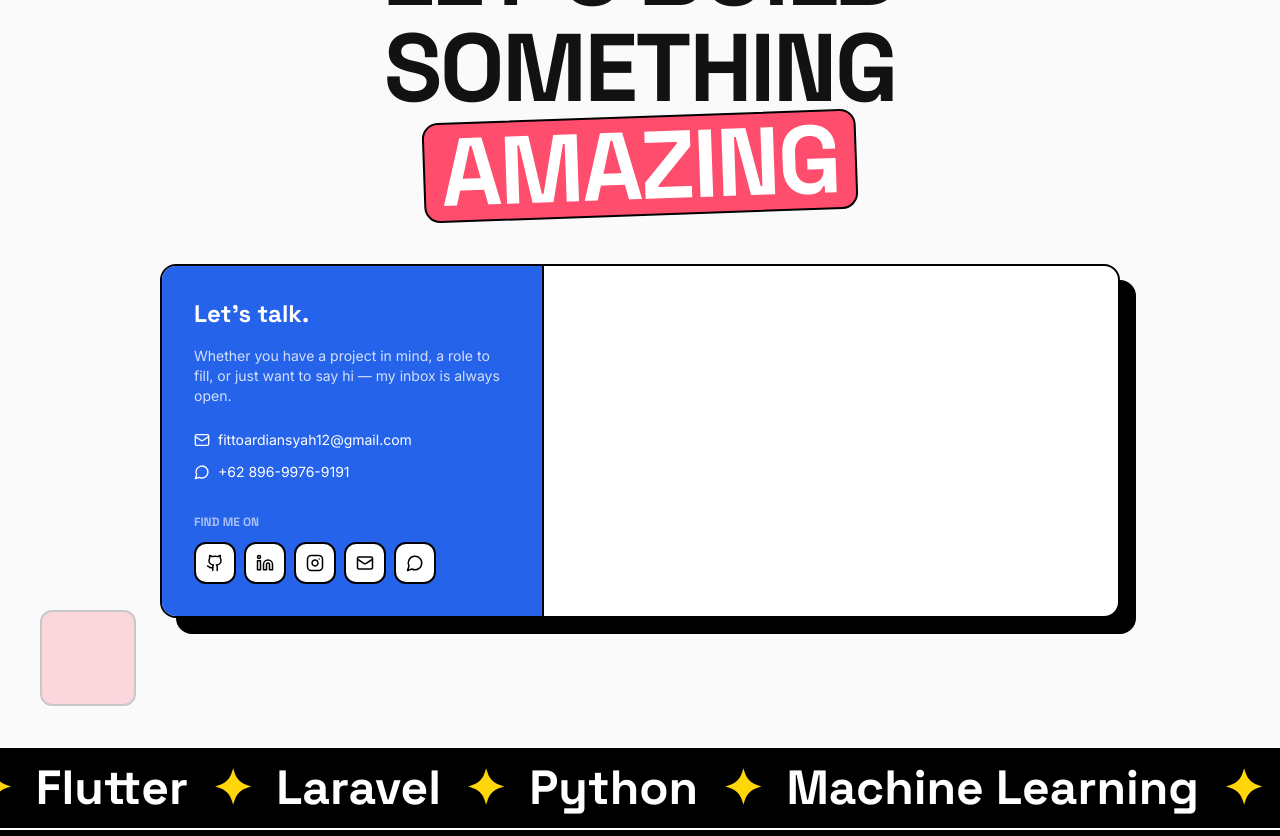
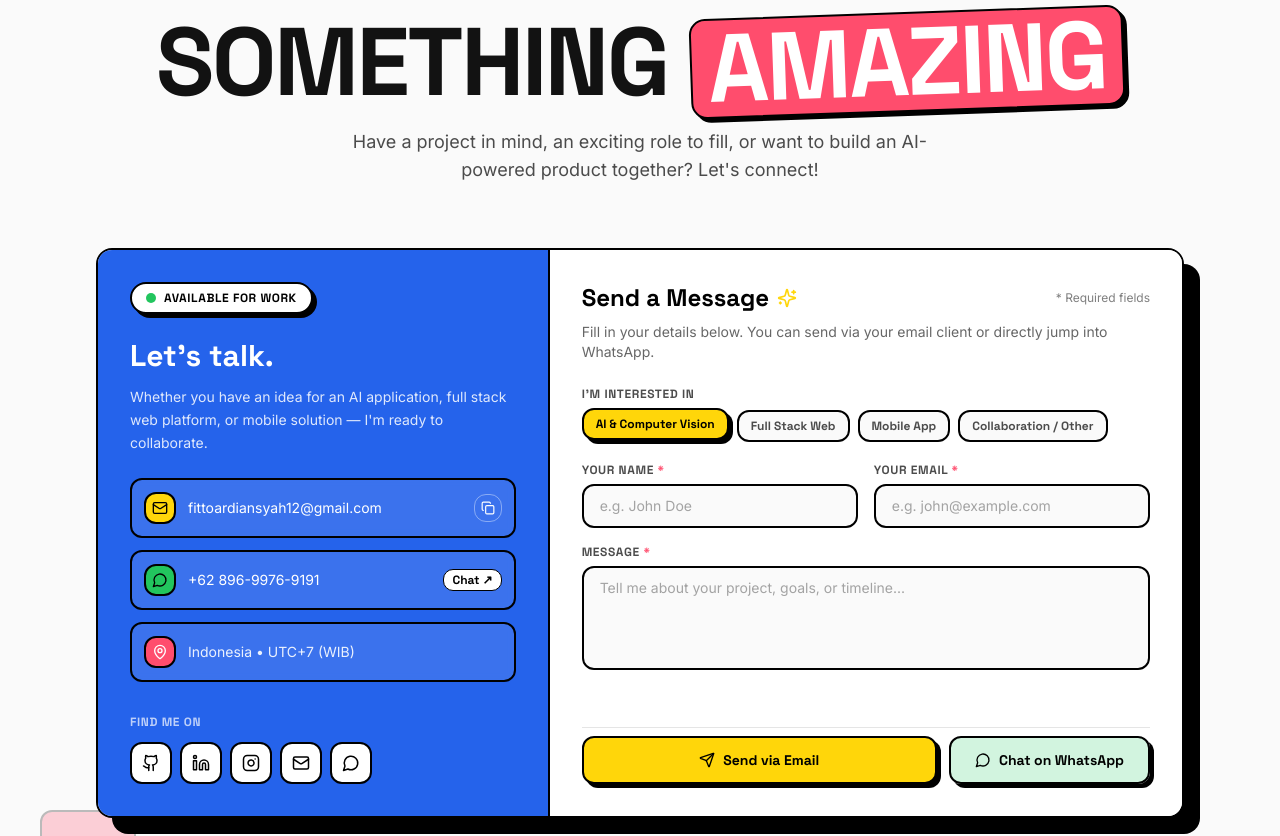
Before and after one commit to fittoardi/porto_gua, a Next.js app: page /contact in a window 1280 px wide. Shown: the part 280-1116 px from the top of the page. Built offline with nearby package versions, Linux system fonts and the light colour scheme.

Commit message:
feat: add 404 page and contact section component

```diff
--- /dev/null
+++ b/app/not-found.tsx
@@ -0,0 +1,20 @@
+import Link from 'next/link';
+
+export default function NotFound() {
+  return (
+    <div className="min-h-screen flex flex-col items-center justify-center bg-brand-bg px-4 text-center">
+      <div className="border-2 border-black bg-brand-yellow px-8 py-4 rounded-3xl shadow-brutal mb-6">
+        <span className="font-heading text-6xl md:text-8xl font-bold text-black">
+          404
+        </span>
+      </div>
+      <h1 className="heading-md mb-4">Page Not Found</h1>
+      <p className="body-base max-w-md mb-8 text-black/70">
+        Oops! The page you are looking for doesn&apos;t exist or has been moved.
+      </p>
+      <Link href="/" className="brutal-btn-primary">
+        Back to Home
+      </Link>
+    </div>
+  );
+}
--- a/components/portfolio/contact-section.tsx
+++ b/components/portfolio/contact-section.tsx
@@ -2,33 +2,97 @@
 
 import { useState } from 'react';
 import { motion } from 'framer-motion';
-import { Github, Linkedin, Instagram, Mail, MessageCircle, Send } from 'lucide-react';
+import {
+  Github,
+  Linkedin,
+  Instagram,
+  Mail,
+  MessageCircle,
+  Send,
+  Check,
+  Copy,
+  MapPin,
+  Sparkles,
+} from 'lucide-react';
 import { PROFILE } from '@/lib/portfolio-data';
 import { toast } from 'sonner';
 
 const SOCIALS = [
-  { icon: Github, label: 'GitHub', href: PROFILE.socials.github, color: 'bg-white' },
-  { icon: Linkedin, label: 'LinkedIn', href: PROFILE.socials.linkedin, color: 'bg-brand-blue' },
-  { icon: Instagram, label: 'Instagram', href: PROFILE.socials.instagram, color: 'bg-brand-pink' },
-  { icon: Mail, label: 'Email', href: `mailto:${PROFILE.email}`, color: 'bg-brand-yellow' },
-  { icon: MessageCircle, label: 'WhatsApp', href: `https://wa.me/${PROFILE.whatsapp.replace(/\D/g, '')}`, color: 'bg-brand-green' },
+  { icon: Github, label: 'GitHub', href: PROFILE.socials.github },
+  { icon: Linkedin, label: 'LinkedIn', href: PROFILE.socials.linkedin },
+  { icon: Instagram, label: 'Instagram', href: PROFILE.socials.instagram },
+  { icon: Mail, label: 'Email', href: `mailto:${PROFILE.email}` },
+  {
+    icon: MessageCircle,
+    label: 'WhatsApp',
+    href: `https://wa.me/${PROFILE.whatsapp.replace(/\D/g, '')}`,
+  },
+];
+
+const TOPICS = [
+  'AI & Computer Vision',
+  'Full Stack Web',
+  'Mobile App',
+  'Collaboration / Other',
 ];
 
 export default function ContactSection() {
   const [form, setForm] = useState({ name: '', email: '', message: '' });
+  const [selectedTopic, setSelectedTopic] = useState(TOPICS[0]);
   const [sending, setSending] = useState(false);
+  const [copiedEmail, setCopiedEmail] = useState(false);
+
+  const handleCopyEmail = (e: React.MouseEvent) => {
+    e.preventDefault();
+    navigator.clipboard.writeText(PROFILE.email);
+    setCopiedEmail(true);
+    toast.success('Email copied to clipboard!');
+    setTimeout(() => setCopiedEmail(false), 2000);
+  };
 
   const handleSubmit = async (e: React.FormEvent) => {
     e.preventDefault();
-    if (!form.name || !form.email || !form.message) {
-      toast.error('Please fill in all fields.');
+    if (!form.name.trim() || !form.email.trim() || !form.message.trim()) {
+      toast.error('Please fill in all required fields.');
       return;
     }
     setSending(true);
-    await new Promise((r) => setTimeout(r, 1200));
-    toast.success('Message sent! I\'ll get back to you soon.');
+
+    const subject = `[${selectedTopic}] Project Inquiry from ${form.name.trim()}`;
+    const body = `Hi Fitto,\n\nName: ${form.name.trim()}\nEmail: ${form.email.trim()}\nTopic: ${selectedTopic}\n\nMessage:\n${form.message.trim()}`;
+    const mailtoUrl = `mailto:${PROFILE.email}?subject=${encodeURIComponent(
+      subject
+    )}&body=${encodeURIComponent(body)}`;
+
+    await new Promise((r) => setTimeout(r, 600));
+
+    toast.success('Opening your email client...', {
+      description: 'You can also reach me directly on WhatsApp.',
+    });
+
+    window.location.href = mailtoUrl;
+
     setForm({ name: '', email: '', message: '' });
     setSending(false);
+  };
+
+  const handleWhatsAppDirect = () => {
+    const greeting = form.name.trim()
+      ? `Halo Fitto, saya ${form.name.trim()}`
+      : 'Halo Fitto';
+    const emailInfo = form.email.trim() ? ` (${form.email.trim()})` : '';
+    const topicInfo = `\nTopik: ${selectedTopic}`;
+    const msg = form.message.trim()
+      ? `\n\nPesan:\n${form.message.trim()}`
+      : '\n\nSaya ingin berdiskusi mengenai proyek / kolaborasi.';
+
+    const fullText = `${greeting}${emailInfo}${topicInfo}${msg}`;
+    const url = `https://wa.me/${PROFILE.whatsapp.replace(
+      /\D/g,
+      ''
+    )}?text=${encodeURIComponent(fullText)}`;
+
+    window.open(url, '_blank');
   };
 
   return (
@@ -42,34 +106,38 @@ export default function ContactSection() {
         whileInView={{ y: -30 }}
         viewport={{ once: true }}
         transition={{ duration: 1 }}
-        className="absolute top-20 right-10 w-32 h-32 border-2 border-black bg-brand-yellow rounded-full opacity-20"
+        className="absolute top-20 right-10 w-32 h-32 border-2 border-black bg-brand-yellow rounded-full opacity-25 pointer-events-none"
       />
       <motion.div
         initial={{ y: 0 }}
         whileInView={{ y: 40 }}
         viewport={{ once: true }}
         transition={{ duration: 1.2 }}
-        className="absolute bottom-20 left-10 w-24 h-24 border-2 border-black bg-brand-pink rounded-lg rotate-12 opacity-20"
+        className="absolute bottom-20 left-10 w-24 h-24 border-2 border-black bg-brand-pink rounded-lg rotate-12 opacity-25 pointer-events-none"
       />
 
-      <div className="relative z-10 mx-auto max-w-5xl px-4 md:px-8">
+      <div className="relative z-10 mx-auto max-w-6xl px-4 md:px-8">
         {/* Header */}
         <motion.div
           initial={{ opacity: 0, y: 30 }}
           whileInView={{ opacity: 1, y: 0 }}
           viewport={{ once: true }}
           transition={{ duration: 0.6 }}
-          className="text-center mb-12"
+          className="text-center mb-12 md:mb-16"
         >
           <span className="section-label mb-4">Get in Touch</span>
-          <h2 className="heading-xl mt-6">
+          <h2 className="heading-xl mt-4">
             LET&apos;S BUILD
             <br />
             SOMETHING{' '}
-            <span className="inline-block bg-brand-pink text-white border-2 border-black rounded-2xl px-4 -rotate-2">
+            <span className="inline-block bg-brand-pink text-white border-2 border-black rounded-2xl px-4 -rotate-2 shadow-brutal-sm">
               AMAZING
             </span>
           </h2>
+          <p className="body-base max-w-xl mx-auto mt-4 text-black/70">
+            Have a project in mind, an exciting role to fill, or want to build an
+            AI-powered product together? Let&apos;s connect!
+          </p>
         </motion.div>
 
         {/* Contact card */}
@@ -80,38 +148,95 @@ export default function ContactSection() {
           transition={{ duration: 0.6, delay: 0.2 }}
           className="brutal-card shadow-brutal-2xl overflow-hidden"
         >
-          <div className="grid md:grid-cols-5">
-            {/* Left: info */}
-            <div className="md:col-span-2 bg-brand-blue border-r-0 md:border-r-2 border-b-2 md:border-b-0 border-black p-6 md:p-8 text-white">
-              <h3 className="font-heading text-2xl font-bold mb-4">
+          <div className="grid lg:grid-cols-12">
+            {/* Left: Info panel */}
+            <div className="lg:col-span-5 bg-brand-blue border-b-2 lg:border-b-0 lg:border-r-2 border-black p-6 md:p-8 text-white flex flex-col justify-between">
+              <div>
+                {/* Availability badge */}
+                <div className="inline-flex items-center gap-2 border-2 border-black bg-white rounded-full px-3.5 py-1.5 text-black shadow-brutal-sm mb-6">
+                  <span className="relative flex h-2.5 w-2.5">
+                    <span className="animate-ping absolute inline-flex h-full w-full rounded-full bg-brand-green opacity-75" />
+                    <span className="relative inline-flex rounded-full h-2.5 w-2.5 bg-brand-green" />
+                  </span>
+                  <span className="font-heading text-xs font-bold uppercase tracking-wider">
+                    Available for Work
+                  </span>
+                </div>
+
+                <h3 className="font-heading text-3xl font-bold mb-3">
                   Let&apos;s talk.
                 </h3>
-              <p className="font-body text-sm text-white/80 mb-6">
-                Whether you have a project in mind, a role to fill, or just want
-                to say hi — my inbox is always open.
+                <p className="font-body text-sm text-white/85 leading-relaxed mb-6">
+                  Whether you have an idea for an AI application, full stack web
+                  platform, or mobile solution — I&apos;m ready to collaborate.
                 </p>
 
-              <div className="space-y-3">
+                {/* Direct Contact Items */}
+                <div className="space-y-3 mb-8">
+                  {/* Email Box */}
+                  <div className="border-2 border-black rounded-xl p-3 bg-white/10 backdrop-blur-sm flex items-center justify-between gap-2 hover:bg-white/15 transition-colors">
                     <a
                       href={`mailto:${PROFILE.email}`}
-                  className="flex items-center gap-2 text-sm hover:text-brand-yellow transition-colors"
+                      className="flex items-center gap-3 text-sm font-body truncate hover:text-brand-yellow transition-colors"
+                      title="Send email"
                     >
+                      <div className="border-2 border-black rounded-lg p-1.5 bg-brand-yellow text-black shrink-0">
                         <Mail size={16} />
-                  {PROFILE.email}
+                      </div>
+                      <span className="truncate">{PROFILE.email}</span>
                     </a>
-                <a
-                  href={`https://wa.me/${PROFILE.whatsapp.replace(/\D/g, '')}`}
-                  className="flex items-center gap-2 text-sm hover:text-brand-yellow transition-colors"
+                    <button
+                      onClick={handleCopyEmail}
+                      className="border border-white/40 rounded-lg p-1.5 hover:bg-white hover:text-black transition-colors shrink-0"
+                      title="Copy email"
                     >
-                  <MessageCircle size={16} />
-                  {PROFILE.whatsapp}
-                </a>
+                      {copiedEmail ? (
+                        <Check size={14} className="text-brand-green" />
+                      ) : (
+                        <Copy size={14} />
+                      )}
+                    </button>
                   </div>
 
-              {/* Socials */}
-              <div className="mt-8">
-                <span className="font-heading text-xs font-bold text-white/60 mb-3 block">
-                  FIND ME ON
+                  {/* WhatsApp Box */}
+                  <a
+                    href={`https://wa.me/${PROFILE.whatsapp.replace(
+                      /\D/g,
+                      ''
+                    )}`}
+                    target="_blank"
+                    rel="noopener noreferrer"
+                    className="border-2 border-black rounded-xl p-3 bg-white/10 backdrop-blur-sm flex items-center justify-between gap-2 hover:bg-white/15 transition-colors group"
+                  >
+                    <div className="flex items-center gap-3 text-sm font-body truncate">
+                      <div className="border-2 border-black rounded-lg p-1.5 bg-brand-green text-black shrink-0">
+                        <MessageCircle size={16} />
+                      </div>
+                      <span className="group-hover:text-brand-yellow transition-colors truncate">
+                        {PROFILE.whatsapp}
+                      </span>
+                    </div>
+                    <span className="font-heading text-xs font-bold bg-white text-black px-2 py-0.5 rounded-md border border-black shrink-0">
+                      Chat ↗
+                    </span>
+                  </a>
+
+                  {/* Location & Timezone */}
+                  <div className="border-2 border-black rounded-xl p-3 bg-white/10 backdrop-blur-sm flex items-center gap-3 text-sm">
+                    <div className="border-2 border-black rounded-lg p-1.5 bg-brand-pink text-white shrink-0">
+                      <MapPin size={16} />
+                    </div>
+                    <span className="font-body text-sm text-white/90">
+                      {PROFILE.location} &bull; UTC+7 (WIB)
+                    </span>
+                  </div>
+                </div>
+              </div>
+
+              {/* Social links */}
+              <div>
+                <span className="font-heading text-xs font-bold text-white/70 tracking-wider uppercase mb-3 block">
+                  Find Me On
                 </span>
                 <div className="flex flex-wrap gap-2">
                   {SOCIALS.map((social) => {
@@ -122,8 +247,9 @@ export default function ContactSection() {
                         href={social.href}
                         target="_blank"
                         rel="noopener noreferrer"
-                        className="border-2 border-black rounded-xl p-2.5 bg-white text-black hover:scale-110 hover:-rotate-6 transition-transform"
+                        className="border-2 border-black rounded-xl p-2.5 bg-white text-black hover:bg-brand-yellow hover:-translate-y-1 hover:shadow-brutal-sm transition-all"
                         aria-label={social.label}
+                        title={social.label}
                       >
                         <Icon size={18} />
                       </a>
@@ -133,51 +259,108 @@ export default function ContactSection() {
               </div>
             </div>
 
-            {/* Right: form */}
-            {/* <form
+            {/* Right: Interactive Contact Form */}
+            <form
               onSubmit={handleSubmit}
-              className="md:col-span-3 p-6 md:p-8 flex flex-col gap-4"
+              className="lg:col-span-7 p-6 md:p-8 bg-white flex flex-col justify-between gap-5"
             >
               <div>
-                <label className="font-heading text-sm font-bold mb-1.5 block">
-                  Your Name
+                <div className="flex items-center justify-between gap-2 mb-2">
+                  <h3 className="font-heading text-2xl font-bold text-black flex items-center gap-2">
+                    Send a Message
+                    <Sparkles size={20} className="text-brand-yellow" />
+                  </h3>
+                  <span className="text-xs font-body text-black/50 hidden sm:inline">
+                    * Required fields
+                  </span>
+                </div>
+                <p className="font-body text-xs md:text-sm text-black/60 mb-6">
+                  Fill in your details below. You can send via your email client
+                  or directly jump into WhatsApp.
+                </p>
+
+                {/* Topic selector pills */}
+                <div className="mb-5">
+                  <label className="font-heading text-xs font-bold uppercase tracking-wider text-black/70 mb-2 block">
+                    I&apos;m interested in
+                  </label>
+                  <div className="flex flex-wrap gap-2">
+                    {TOPICS.map((topic) => {
+                      const active = selectedTopic === topic;
+                      return (
+                        <button
+                          key={topic}
+                          type="button"
+                          onClick={() => setSelectedTopic(topic)}
+                          className={`border-2 border-black rounded-lg px-3 py-1.5 font-heading text-xs font-bold transition-all ${
+                            active
+                              ? 'bg-brand-yellow text-black shadow-brutal-sm -translate-y-0.5'
+                              : 'bg-brand-bg text-black/70 hover:bg-white hover:text-black'
+                          }`}
+                        >
+                          {topic}
+                        </button>
+                      );
+                    })}
+                  </div>
+                </div>
+
+                <div className="grid sm:grid-cols-2 gap-4 mb-4">
+                  <div>
+                    <label className="font-heading text-xs font-bold uppercase tracking-wider text-black/70 mb-1.5 block">
+                      Your Name <span className="text-brand-pink">*</span>
                     </label>
                     <input
                       type="text"
+                      required
                       value={form.name}
-                  onChange={(e) => setForm({ ...form, name: e.target.value })}
-                  placeholder="Namamu"
-                  className="w-full border-2 border-black rounded-xl px-4 py-3 font-body text-sm bg-white focus:outline-none focus:shadow-brutal-sm transition-shadow"
+                      onChange={(e) =>
+                        setForm({ ...form, name: e.target.value })
+                      }
+                      placeholder="e.g. John Doe"
+                      className="w-full border-2 border-black rounded-xl px-4 py-2.5 font-body text-sm bg-brand-bg focus:bg-white focus:outline-none focus:shadow-brutal-sm transition-all placeholder:text-black/35"
                     />
                   </div>
                   <div>
-                <label className="font-heading text-sm font-bold mb-1.5 block">
-                  Email Address
+                    <label className="font-heading text-xs font-bold uppercase tracking-wider text-black/70 mb-1.5 block">
+                      Your Email <span className="text-brand-pink">*</span>
                     </label>
                     <input
                       type="email"
+                      required
                       value={form.email}
-                  onChange={(e) => setForm({ ...form, email: e.target.value })}
-                  placeholder="@example.com"
-                  className="w-full border-2 border-black rounded-xl px-4 py-3 font-body text-sm bg-white focus:outline-none focus:shadow-brutal-sm transition-shadow"
+                      onChange={(e) =>
+                        setForm({ ...form, email: e.target.value })
+                      }
+                      placeholder="e.g. john@example.com"
+                      className="w-full border-2 border-black rounded-xl px-4 py-2.5 font-body text-sm bg-brand-bg focus:bg-white focus:outline-none focus:shadow-brutal-sm transition-all placeholder:text-black/35"
                     />
                   </div>
+                </div>
+
                 <div>
-                <label className="font-heading text-sm font-bold mb-1.5 block">
-                  Message
+                  <label className="font-heading text-xs font-bold uppercase tracking-wider text-black/70 mb-1.5 block">
+                    Message <span className="text-brand-pink">*</span>
                   </label>
                   <textarea
+                    required
+                    rows={4}
                     value={form.message}
-                  onChange={(e) => setForm({ ...form, message: e.target.value })}
-                  placeholder="Can i Help U....."
-                  rows={4}
-                  className="w-full border-2 border-black rounded-xl px-4 py-3 font-body text-sm bg-white focus:outline-none focus:shadow-brutal-sm transition-shadow resize-none"
+                    onChange={(e) =>
+                      setForm({ ...form, message: e.target.value })
+                    }
+                    placeholder="Tell me about your project, goals, or timeline..."
+                    className="w-full border-2 border-black rounded-xl px-4 py-2.5 font-body text-sm bg-brand-bg focus:bg-white focus:outline-none focus:shadow-brutal-sm transition-all placeholder:text-black/35 resize-none"
                   />
                 </div>
+              </div>
+
+              {/* Action buttons */}
+              <div className="pt-2 border-t border-black/10 flex flex-col sm:flex-row items-center gap-3">
                 <button
                   type="submit"
                   disabled={sending}
-                className="brutal-btn-primary w-full disabled:opacity-60"
+                  className="brutal-btn-primary w-full sm:flex-1 justify-center disabled:opacity-60 text-sm py-3"
                 >
                   {sending ? (
                     <>
@@ -186,12 +369,23 @@ export default function ContactSection() {
                     </>
                   ) : (
                     <>
-                    <Send size={18} />
-                    Send Message
+                      <Send size={16} />
+                      Send via Email
                     </>
                   )}
                 </button>
-            </form> */}
+
+                <button
+                  type="button"
+                  onClick={handleWhatsAppDirect}
+                  className="brutal-btn w-full sm:w-auto justify-center bg-brand-green/20 hover:bg-brand-green text-black text-sm py-3"
+                  title="Send formatted message to WhatsApp"
+                >
+                  <MessageCircle size={16} />
+                  Chat on WhatsApp
+                </button>
+              </div>
+            </form>
           </div>
         </motion.div>
       </div>
```
Lines whose indentation alone changed are shown as unchanged.
